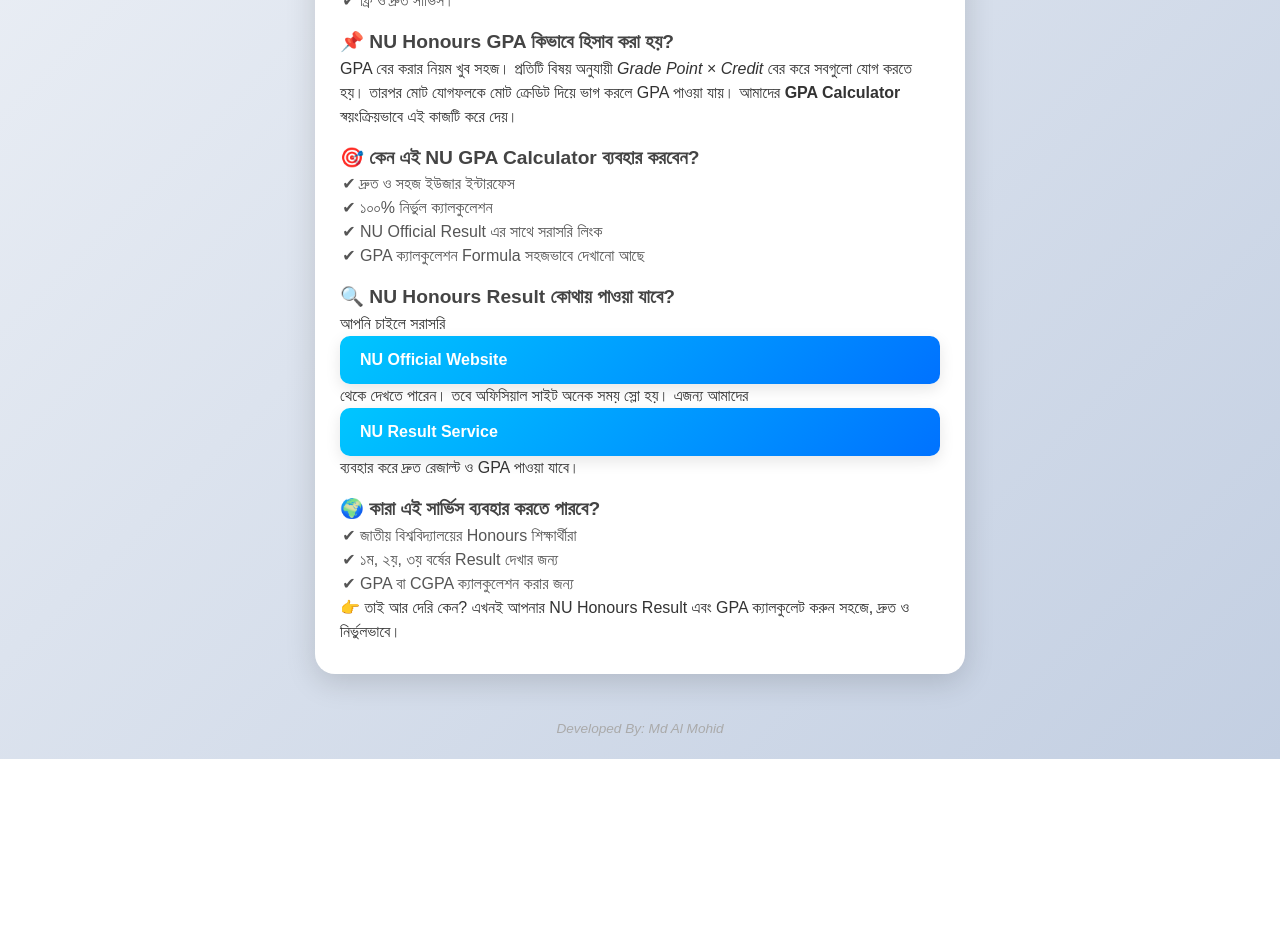
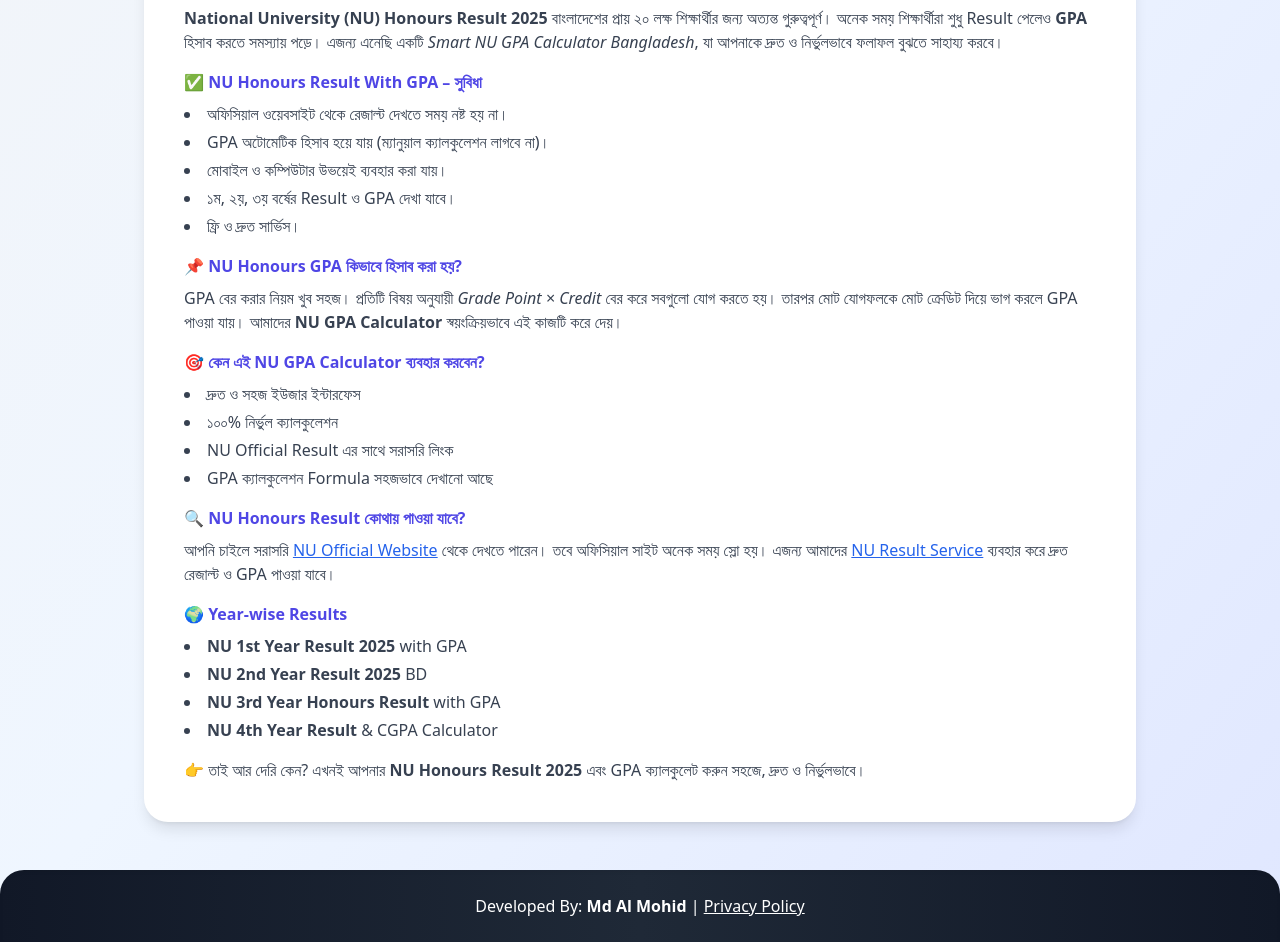
Before and after one commit to im-mohid/nu-result-home, a plain HTML site: page docs/index.html in a window 1280 px wide. Shown: the part 718-1660 px from the top of the page. Before the commit the page ends 1477 px from the top, so only its background shows below. Drawn offline with nearby package versions, Linux system fonts and the light colour scheme.

Commit message:
Add files via upload

```diff
--- a/docs/index.html
+++ b/docs/index.html
@@ -5,187 +5,139 @@
   <meta name="google-site-verification" content="S2JxSJBCXDekN-kPKsBKO61BUH4JLCfn6-IgjxNMipg" />
   <meta name="viewport" content="width=device-width, initial-scale=1.0">
   <title>NU Honours Result With GPA | National University Bangladesh</title>
-
-  <!-- SEO Meta -->
-  <meta name="description" content="Check National University (NU) Honours Results with GPA calculation. Easily calculate your NU GPA for 1st year, 2nd year, 3rd year, and 4th year. Fast, reliable & mobile-friendly NU result service.">
-  <meta name="keywords" content="NU Honours Result, NU GPA Calculator, National University Bangladesh, Honours Result BD, NU Result 2025, GPA NU Honours">
+  <meta name="description" content="Check NU Honours Result 2025 with GPA calculation for 1st, 2nd, 3rd, and 4th year. National University Bangladesh students can calculate GPA & CGPA online easily and fast.">
+  <meta name="keywords" content="NU Honours Result 2025, NU GPA Calculator Bangladesh, National University Result BD, NU 1st Year Result, NU 2nd Year Result, NU 3rd Year Result, NU 4th Year Result, nu.ac.bd results, NU Result Check Online">
 
   <!-- Open Graph -->
-  <meta property="og:title" content="NU Honours Result With GPA">
-  <meta property="og:description" content="Check your NU Honours Results with GPA calculator. Simple, reliable & fast NU result service.">
+  <meta property="og:title" content="NU Honours Result 2025 With GPA">
+  <meta property="og:description" content="Check your NU Honours Results 2025 with GPA calculator. Fast, reliable & mobile-friendly NU result service for all years.">
   <meta property="og:url" content="https://im-mohid.github.io/nu-result-home/">
   <meta property="og:image" content="https://im-mohid.github.io/nu-result-home/preview.jpg">
   <meta property="og:type" content="website">
 
   <!-- Twitter Card -->
   <meta name="twitter:card" content="summary_large_image">
-  <meta name="twitter:title" content="NU Honours Result With GPA">
-  <meta name="twitter:description" content="NU Honours Result & GPA Calculator - Simple & Fast.">
+  <meta name="twitter:title" content="NU Honours Result 2025 With GPA">
+  <meta name="twitter:description" content="NU Honours Result & GPA Calculator Bangladesh - Fast & Reliable.">
   <meta name="twitter:image" content="https://im-mohid.github.io/nu-result-home/preview.jpg">
 
-  <!-- Structured Data (FAQ Schema) -->
-  <script type="application/ld+json">
-  {
-    "@context": "https://schema.org",
-    "@type": "FAQPage",
-    "mainEntity": [
-      {
-        "@type": "Question",
-        "name": "NU Honours GPA কিভাবে হিসাব করা হয়?",
-        "acceptedAnswer": {
-          "@type": "Answer",
-          "text": "National University Honours GPA বের করতে প্রতিটি বিষয় অনুযায়ী (Credit × Grade Point) হিসাব করে সবগুলো যোগফলকে মোট ক্রেডিট দিয়ে ভাগ করতে হয়।"
-        }
-      },
-      {
-        "@type": "Question",
-        "name": "NU Honours Result অনলাইনে কোথায় পাওয়া যাবে?",
-        "acceptedAnswer": {
-          "@type": "Answer",
-          "text": "NU Honours Result অফিসিয়াল ওয়েবসাইট (www.nu.ac.bd/results) এবং আমাদের সার্ভিস https://nu-honours-result.onrender.com/ থেকে দেখা যাবে।"
-        }
-      },
-      {
-        "@type": "Question",
-        "name": "NU Honours GPA ক্যালকুলেটর কীভাবে কাজ করে?",
-        "acceptedAnswer": {
-          "@type": "Answer",
-          "text": "NU Honours GPA ক্যালকুলেটর স্বয়ংক্রিয়ভাবে আপনার প্রতিটি বিষয়ের গ্রেড পয়েন্ট ও ক্রেডিট নিয়ে GPA বের করে দেয়, তাই ম্যানুয়ালি হিসাব করার ঝামেলা নেই।"
-        }
-      }
-    ]
-  }
-  </script>
+  <!-- Tailwind CSS -->
+  <script src="https://cdn.tailwindcss.com"></script>
+  <!-- Animate.css -->
+  <link rel="stylesheet" href="https://cdnjs.cloudflare.com/ajax/libs/animate.css/4.1.1/animate.min.css"/>
+</head>
+<body class="bg-gradient-to-br from-gray-100 via-blue-50 to-indigo-100 font-sans">
 
-  <!-- Tailwind -->
-  <script src="https://cdn.tailwindcss.com"></script>
+  <!-- Navigation Bar -->
+  <header class="w-full bg-gradient-to-r from-blue-700 via-indigo-700 to-purple-700 shadow-xl sticky top-0 z-50">
+    <nav class="max-w-7xl mx-auto flex justify-between items-center py-4 px-6">
+      <a href="home.html" class="text-white font-extrabold text-2xl tracking-wide hover:text-yellow-300 transition duration-300">🎓 NU Result BD</a>
 
-  <style>
-    body {
-      font-family: 'Poppins', sans-serif;
-      background: linear-gradient(135deg, #f5f7fa, #c3cfe2);
-      display: flex;
-      flex-direction: column;
-      justify-content: flex-start;
-      align-items: center;
-      min-height: 100vh;
-      padding: 20px;
-      color: #333;
-    }
-    .card {
-      background: #ffffff;
-      border-radius: 20px;
-      padding: 30px 25px;
-      width: 100%;
-      max-width: 650px;
-      margin-bottom: 20px;
-      box-shadow: 0 8px 30px rgba(0,0,0,0.15);
-      text-align: center;
-      transition: transform 0.3s ease, box-shadow 0.3s ease;
-    }
-    .card:hover {
-      transform: translateY(-5px);
-      box-shadow: 0 12px 40px rgba(0,0,0,0.2);
-    }
-    .card h1, .card h2 {
-      font-weight: 700;
-      color: #0077cc;
-      margin-bottom: 15px;
-    }
-    .card button, .card a {
-      display: inline-block;
-      text-decoration: none;
-      background: linear-gradient(135deg, #00c6ff, #0072ff);
-      color: #fff;
-      font-weight: bold;
-      padding: 12px 20px;
-      border-radius: 10px;
-      border: none;
-      cursor: pointer;
-      width: 100%;
-      transition: all 0.3s ease;
-      box-shadow: 0 5px 15px rgba(0,0,0,0.1);
-    }
-    .card button:hover, .card a:hover {
-      background: linear-gradient(135deg, #0072ff, #00c6ff);
-      transform: scale(1.05);
-      box-shadow: 0 8px 20px rgba(0,0,0,0.15);
-    }
-    .seo-article {
-      text-align: left;
-    }
-    .seo-article h3 {
-      margin-top: 15px;
-      font-size: 1.2rem;
-      font-weight: bold;
-      color: #444;
-    }
-    .seo-article ul {
-      list-style-type: "✔ ";
-      margin-left: 20px;
-      color: #555;
-    }
-    footer {
-        text-align: center;
-        margin-top: 25px;
-        font-size: 0.85rem;
-        color: #aaa;
-        font-style: italic;
+      <!-- Desktop Menu -->
+      <ul class="hidden md:flex space-x-6 text-lg font-medium">
+        <li><a href="home.html" class="text-white hover:text-yellow-300 transition duration-300">Home</a></li>
+        <li><a href="https://nu-honours-result.onrender.com/about" class="text-white hover:text-yellow-300 transition duration-300">About Us</a></li>
+        <li><a href="https://nu-honours-result.onrender.com/privacy" class="text-white hover:text-yellow-300 transition duration-300">Privacy Policy</a></li>
+        <li><a href="https://nu-honours-result.onrender.com/contact" class="text-white hover:text-yellow-300 transition duration-300">Contact Us</a></li>
+      </ul>
 
-    }
-  </style>
-</head>
-<body>
+      <!-- Mobile Hamburger -->
+      <button id="menu-btn" class="block md:hidden text-white focus:outline-none">
+        <svg xmlns="http://www.w3.org/2000/svg" class="h-8 w-8" fill="none" viewBox="0 0 24 24" stroke="currentColor">
+          <path stroke-linecap="round" stroke-linejoin="round" stroke-width="2"
+            d="M4 6h16M4 12h16M4 18h16" />
+        </svg>
+      </button>
+    </nav>
 
-  <div class="card">
-    <h1>🎓 NU Honours Result With GPA</h1>
-    <p>Check GPA and results for every academic year quickly and reliably using this online service.</p>
-    <button onclick="window.location.href='https://nu-honours-result.onrender.com/'">Visit Service</button>
+    <!-- Mobile Dropdown Menu -->
+    <div id="menu" class="hidden md:hidden bg-gradient-to-r from-blue-700 to-purple-700 shadow-lg animate__animated animate__fadeInDown">
+      <ul class="flex flex-col space-y-2 p-4 text-lg">
+        <li><a href="home.html" class="text-white hover:text-yellow-300">Home</a></li>
+        <li><a href="https://nu-honours-result.onrender.com/about" class="text-white hover:text-yellow-300">About Us</a></li>
+        <li><a href="https://nu-honours-result.onrender.com/privacy" class="text-white hover:text-yellow-300">Privacy Policy</a></li>
+        <li><a href="https://nu-honours-result.onrender.com/contact" class="text-white hover:text-yellow-300">Contact Us</a></li>
+      </ul>
+    </div>
+  </header>
+
+  <!-- Main Content -->
+  <main class="max-w-5xl mx-auto px-4 mt-10">
+
+    <!-- Result Card -->
+    <div class="bg-white rounded-3xl p-10 shadow-2xl hover:shadow-3xl transform hover:-translate-y-2 transition duration-500 mb-10 text-center animate__animated animate__fadeInUp">
+      <h1 class="text-3xl font-extrabold text-indigo-700 mb-4">🎓 NU Honours Result With GPA Calculator</h1>
+      <p class="text-gray-700 mb-6">Check GPA and results for every academic year (1st, 2nd, 3rd year) quickly and reliably using this online service.</p>
+      <button class="bg-gradient-to-r from-cyan-400 to-blue-600 text-white font-bold py-3 px-8 rounded-xl shadow-lg hover:scale-110 hover:shadow-2xl transition duration-300"
+        onclick="window.location.href='https://nu-honours-result.onrender.com/'">
+        Visit NU Result Service
+      </button>
     </div>
 
-  <div class="card">
-    <h2><i class="fas fa-calculator"></i> GPA Calculator</h2>
-    <p>Calculate GPA manually for any subjects</p>
-    <a href="https://nu-honours-result.onrender.com/calculate-gpa">Open Calculator</a>
+    <!-- GPA Calculator Card -->
+    <div class="bg-white rounded-3xl p-10 shadow-2xl hover:shadow-3xl transform hover:-translate-y-2 transition duration-500 mb-10 text-center animate__animated animate__fadeInUp animate__delay-1s">
+      <h2 class="text-2xl font-extrabold text-green-700 mb-4">NU Honours GPA Calculator Bangladesh</h2>
+      <p class="text-gray-700 mb-6">Calculate GPA manually or automatically for any subjects of National University Honours program.</p>
+      <a href="https://nu-honours-result.onrender.com/calculate-gpa" class="bg-gradient-to-r from-green-400 to-emerald-600 text-white font-bold py-3 px-8 rounded-xl shadow-lg hover:scale-110 hover:shadow-2xl transition duration-300 inline-block">
+        Open Calculator
+      </a>
     </div>
 
     <!-- SEO Article Section -->
-  <div class="card seo-article">
-    <h2>📖 NU Honours Result & GPA Calculator – সুবিধা ও বিস্তারিত</h2>
-    <p><strong>National University (NU) Honours Result</strong> বাংলাদেশের প্রায় ২০ লক্ষ শিক্ষার্থীর জন্য অত্যন্ত গুরুত্বপূর্ণ। অনেক সময় শিক্ষার্থীরা শুধু Result পেলেও <strong>GPA</strong> হিসাব করতে সমস্যায় পড়ে। এজন্য এনেছি একটি <em>Smart NU GPA Calculator</em>, যা আপনাকে দ্রুত ও নির্ভুলভাবে ফলাফল বুঝতে সাহায্য করবে।</p>
+    <div class="bg-white rounded-3xl p-10 shadow-lg mb-12 animate__animated animate__fadeInUp animate__delay-2s">
+      <h2 class="text-2xl font-bold text-indigo-700 mb-4">📖 NU Honours Result 2025 & GPA Calculator – সুবিধা ও বিস্তারিত</h2>
+      <p class="text-gray-700 mb-4"><strong>National University (NU) Honours Result 2025</strong> বাংলাদেশের প্রায় ২০ লক্ষ শিক্ষার্থীর জন্য অত্যন্ত গুরুত্বপূর্ণ। অনেক সময় শিক্ষার্থীরা শুধু Result পেলেও <strong>GPA</strong> হিসাব করতে সমস্যায় পড়ে। এজন্য এনেছি একটি <em>Smart NU GPA Calculator Bangladesh</em>, যা আপনাকে দ্রুত ও নির্ভুলভাবে ফলাফল বুঝতে সাহায্য করবে।</p>
 
-    <h3>✅ NU Honours Result With GPA – কী কী সুবিধা?</h3>
-    <ul>
+      <h3 class="font-semibold mb-2 text-indigo-600">✅ NU Honours Result With GPA – সুবিধা</h3>
+      <ul class="list-inside list-disc text-gray-700 mb-4 space-y-1">
         <li>অফিসিয়াল ওয়েবসাইট থেকে রেজাল্ট দেখতে সময় নষ্ট হয় না।</li>
         <li>GPA অটোমেটিক হিসাব হয়ে যায় (ম্যানুয়াল ক্যালকুলেশন লাগবে না)।</li>
         <li>মোবাইল ও কম্পিউটার উভয়েই ব্যবহার করা যায়।</li>
-      <li>১ম বর্ষ থেকে ৩য় বর্ষ পর্যন্ত সব বছরের ফলাফল দেখা যাবে।</li>
+        <li>১ম, ২য়, ৩য় বর্ষের Result ও GPA দেখা যাবে।</li>
         <li>ফ্রি ও দ্রুত সার্ভিস।</li>
       </ul>
 
-    <h3>📌 NU Honours GPA কিভাবে হিসাব করা হয়?</h3>
-    <p>GPA বের করার নিয়ম খুব সহজ। প্রতিটি বিষয় অনুযায়ী <em>Grade Point × Credit</em> বের করে সবগুলো যোগ করতে হয়। তারপর মোট যোগফলকে মোট ক্রেডিট দিয়ে ভাগ করলে GPA পাওয়া যায়। আমাদের <strong>GPA Calculator</strong> স্বয়ংক্রিয়ভাবে এই কাজটি করে দেয়।</p>
+      <h3 class="font-semibold mb-2 text-indigo-600">📌 NU Honours GPA কিভাবে হিসাব করা হয়?</h3>
+      <p class="text-gray-700 mb-4">GPA বের করার নিয়ম খুব সহজ। প্রতিটি বিষয় অনুযায়ী <em>Grade Point × Credit</em> বের করে সবগুলো যোগ করতে হয়। তারপর মোট যোগফলকে মোট ক্রেডিট দিয়ে ভাগ করলে GPA পাওয়া যায়। আমাদের <strong>NU GPA Calculator</strong> স্বয়ংক্রিয়ভাবে এই কাজটি করে দেয়।</p>
 
-    <h3>🎯 কেন এই NU GPA Calculator ব্যবহার করবেন?</h3>
-    <ul>
+      <h3 class="font-semibold mb-2 text-indigo-600">🎯 কেন এই NU GPA Calculator ব্যবহার করবেন?</h3>
+      <ul class="list-inside list-disc text-gray-700 mb-4 space-y-1">
         <li>দ্রুত ও সহজ ইউজার ইন্টারফেস</li>
         <li>১০০% নির্ভুল ক্যালকুলেশন</li>
         <li>NU Official Result এর সাথে সরাসরি লিংক</li>
         <li>GPA ক্যালকুলেশন Formula সহজভাবে দেখানো আছে</li>
       </ul>
 
-    <h3>🔍 NU Honours Result কোথায় পাওয়া যাবে?</h3>
-    <p>আপনি চাইলে সরাসরি <a href="http://www.nu.ac.bd/results" target="_blank">NU Official Website</a> থেকে দেখতে পারেন। তবে অফিসিয়াল সাইট অনেক সময় স্লো হয়। এজন্য আমাদের <a href="https://nu-honours-result.onrender.com/" target="_blank">NU Result Service</a> ব্যবহার করে দ্রুত রেজাল্ট ও GPA পাওয়া যাবে।</p>
+      <h3 class="font-semibold mb-2 text-indigo-600">🔍 NU Honours Result কোথায় পাওয়া যাবে?</h3>
+      <p class="text-gray-700 mb-4">আপনি চাইলে সরাসরি <a href="http://www.nu.ac.bd/results" target="_blank" class="text-blue-600 underline">NU Official Website</a> থেকে দেখতে পারেন। তবে অফিসিয়াল সাইট অনেক সময় স্লো হয়। এজন্য আমাদের <a href="https://nu-honours-result.onrender.com/" target="_blank" class="text-blue-600 underline">NU Result Service</a> ব্যবহার করে দ্রুত রেজাল্ট ও GPA পাওয়া যাবে।</p>
 
-    <h3>🌍 কারা এই সার্ভিস ব্যবহার করতে পারবে?</h3>
-    <ul>
-      <li>জাতীয় বিশ্ববিদ্যালয়ের Honours শিক্ষার্থীরা</li>
-      <li>১ম, ২য়, ৩য় বর্ষের Result দেখার জন্য</li>
-      <li>GPA বা CGPA ক্যালকুলেশন করার জন্য</li>
+      <h3 class="font-semibold mb-2 text-indigo-600">🌍 Year-wise Results</h3>
+      <ul class="list-inside list-disc text-gray-700 mb-4 space-y-1">
+        <li><strong>NU 1st Year Result 2025</strong> with GPA</li>
+        <li><strong>NU 2nd Year Result 2025</strong> BD</li>
+        <li><strong>NU 3rd Year Honours Result</strong> with GPA</li>
+        <li><strong>NU 4th Year Result</strong> & CGPA Calculator</li>
       </ul>
 
-    <p>👉 তাই আর দেরি কেন? এখনই আপনার NU Honours Result এবং GPA ক্যালকুলেট করুন সহজে, দ্রুত ও নির্ভুলভাবে।</p>
+      <p class="text-gray-700">👉 তাই আর দেরি কেন? এখনই আপনার <strong>NU Honours Result 2025</strong> এবং GPA ক্যালকুলেট করুন সহজে, দ্রুত ও নির্ভুলভাবে।</p>
     </div>
-<footer>Developed By: Md Al Mohid</footer>
+
+  </main>
+
+  <!-- Footer -->
+  <footer class="bg-gradient-to-r from-gray-900 via-gray-800 to-gray-900 text-white text-center py-6 mt-10 rounded-t-3xl shadow-inner">
+    Developed By: <span class="font-bold">Md Al Mohid</span> |
+    <a href="https://nu-honours-result.onrender.com/privacy" class="underline hover:text-yellow-400 transition duration-300">Privacy Policy</a>
+  </footer>
+
+  <!-- JS for Mobile Menu -->
+  <script>
+    const menuBtn = document.getElementById('menu-btn');
+    const menu = document.getElementById('menu');
+    menuBtn.addEventListener('click', () => {
+      menu.classList.toggle('hidden');
+    });
+  </script>
+
 </body>
 </html>
```
Lines whose indentation alone changed are shown as unchanged.
